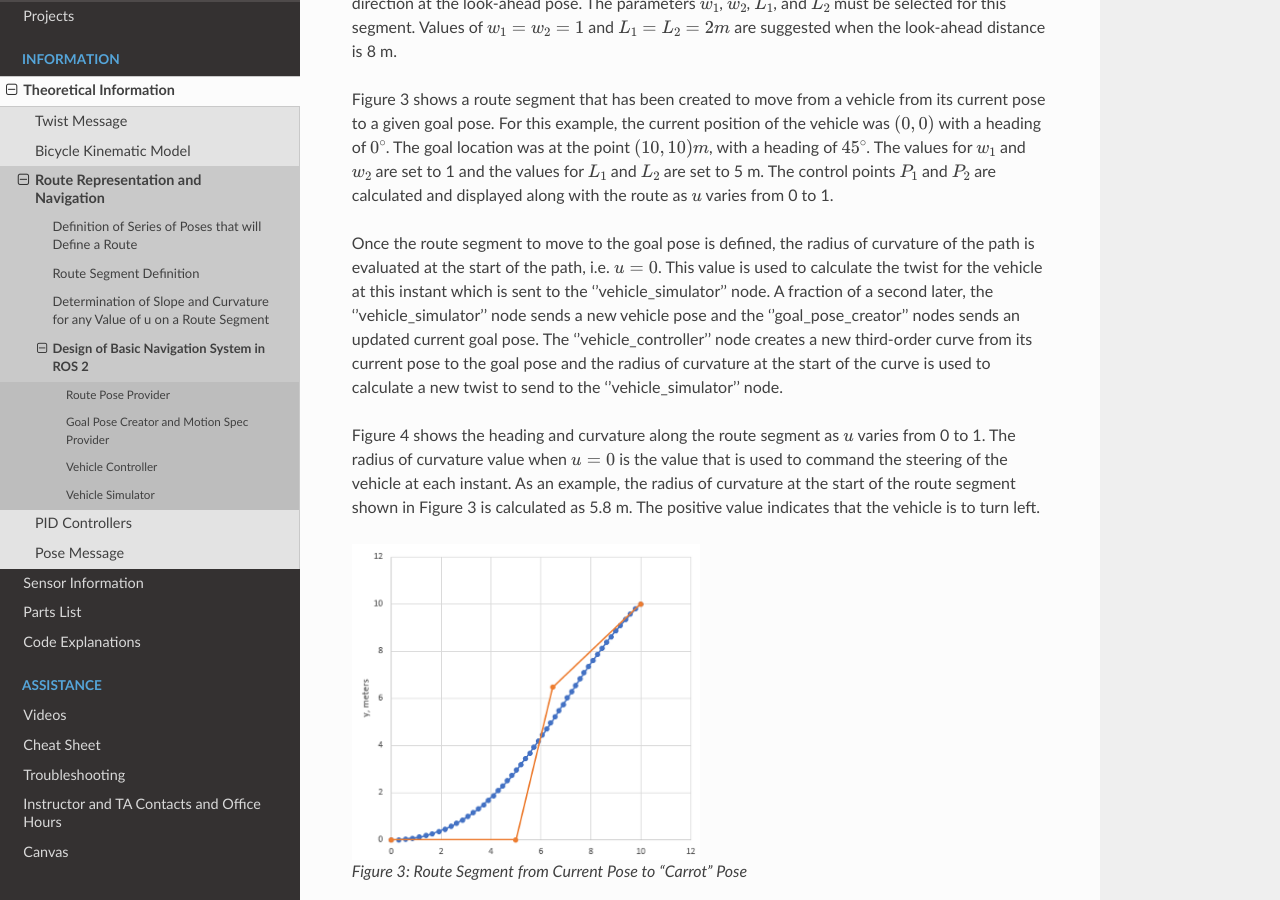
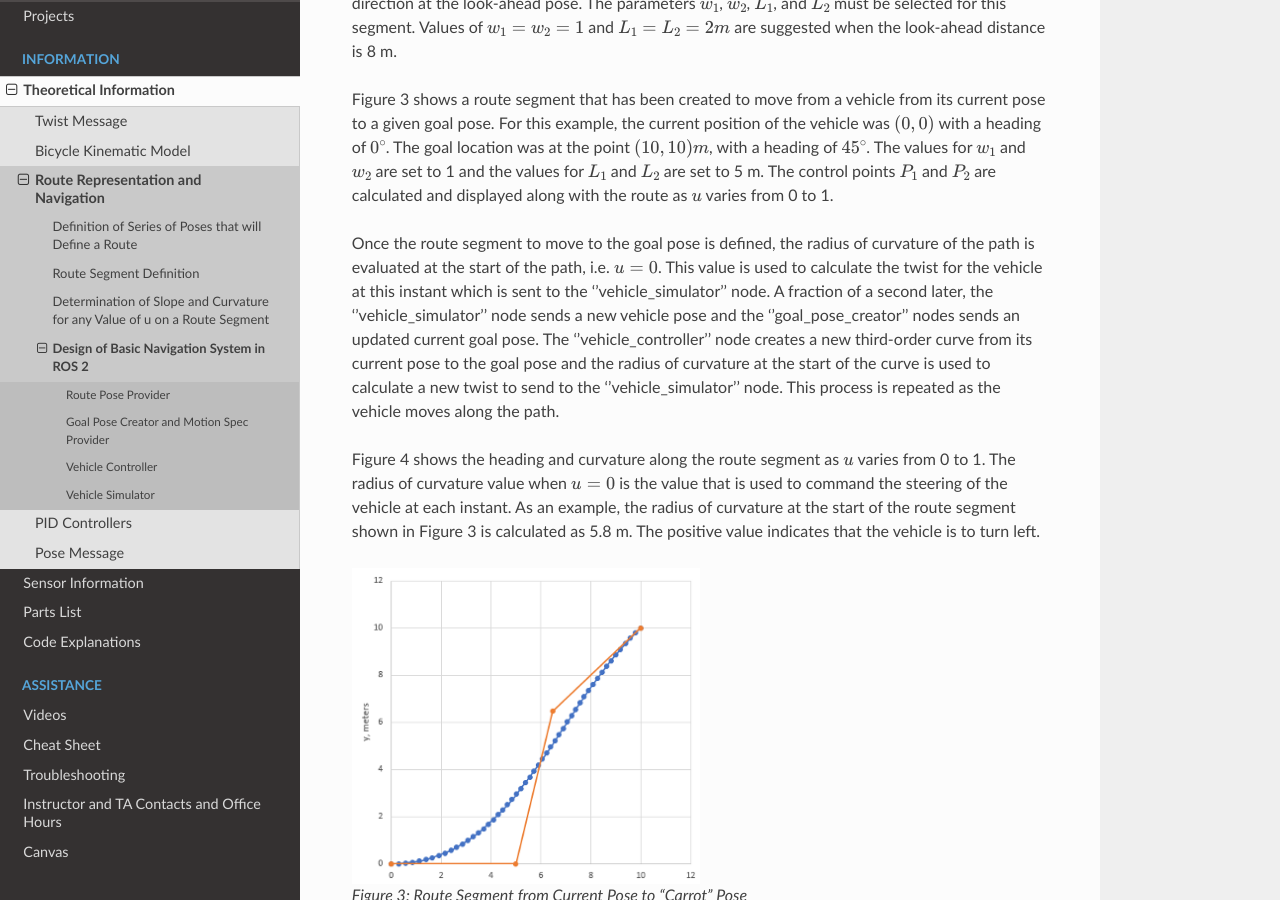
Before and after one commit to av-mae-uf/av1tenth-docs, a Sphinx documentation site: the page built from docs/information/theoryinfo/routes/navsys.rst, in a window 1280 px wide and 900 px high, scrolled down 2691 px. Built offline with Sphinx 7.4.7 and the Read the Docs theme 2.0.0, drawn with Linux system fonts in a browser that asks for light colours.

Commit message:
Update navsys.rst

```diff
--- a/docs/information/theoryinfo/routes/navsys.rst
+++ b/docs/information/theoryinfo/routes/navsys.rst
@@ -76,7 +76,7 @@ point :math:`(10, 10) m`, with a heading of :math:`45^{\circ}`.  The values for
 The control points :math:`P_1` and :math:`P_2` are calculated and displayed along with the route as :math:`u` varies from 0 to 1.
 
 Once the route segment to move to the goal pose is defined, the radius of curvature of the path is evaluated at
-the start of the path, i.e. :math:`u = 0`.  This value is used to calculate the twist for the vehicle at this instant which is sent to the ''vehicle_simulator'' node.  A fraction of a second later, the ''vehicle_simulator'' node sends a new vehicle pose and the ''goal_pose_creator'' nodes sends an updated current goal pose.  The ''vehicle_controller'' node creates a new third-order curve from its current pose to the goal pose and the radius of curvature at the start of the curve is used to calculate a new twist to send to the ''vehicle_simulator'' node.
+the start of the path, i.e. :math:`u = 0`.  This value is used to calculate the twist for the vehicle at this instant which is sent to the ''vehicle_simulator'' node.  A fraction of a second later, the ''vehicle_simulator'' node sends a new vehicle pose and the ''goal_pose_creator'' nodes sends an updated current goal pose.  The ''vehicle_controller'' node creates a new third-order curve from its current pose to the goal pose and the radius of curvature at the start of the curve is used to calculate a new twist to send to the ''vehicle_simulator'' node.  This process is repeated as the vehicle moves along the path.
 
 Figure 4 shows the heading and curvature  along the route segment as :math:`u`
 varies from 0 to 1.  The radius of curvature value when :math:`u =0` is the value that is used to command the steering of the
```
